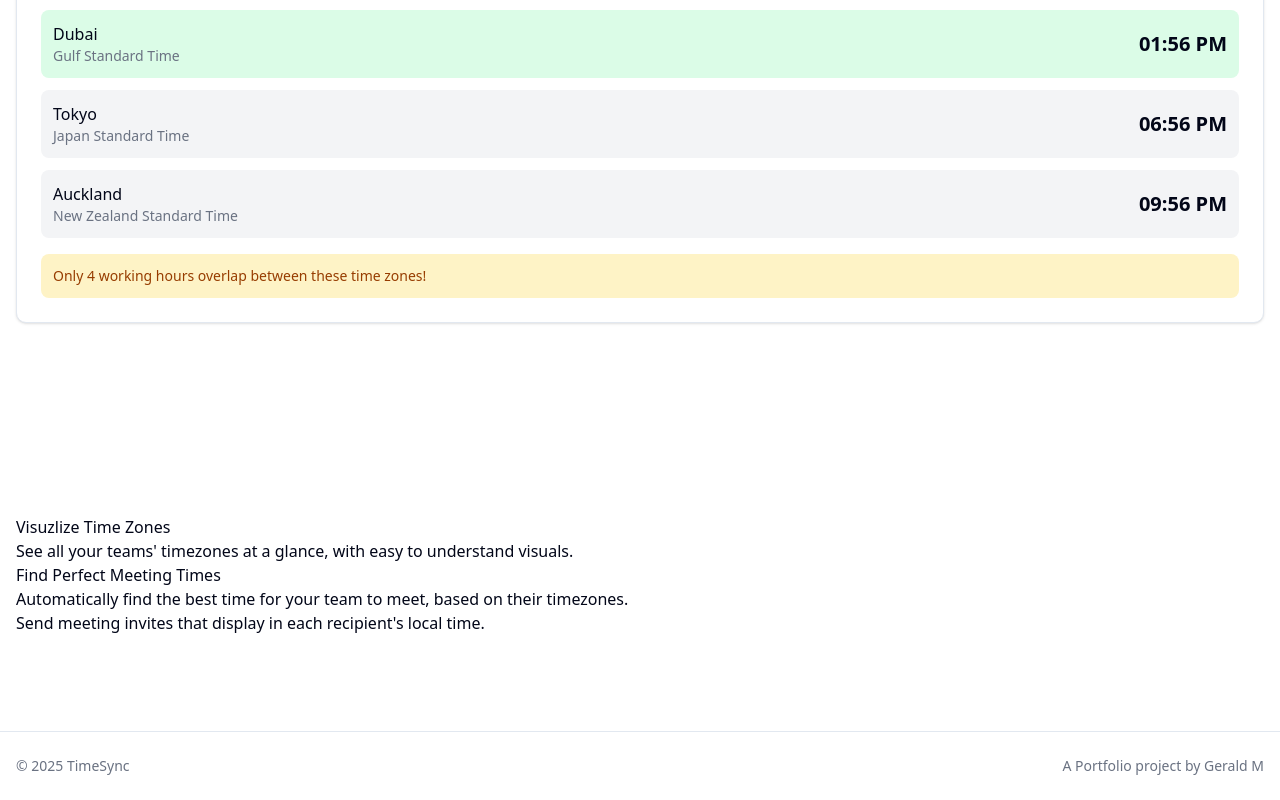
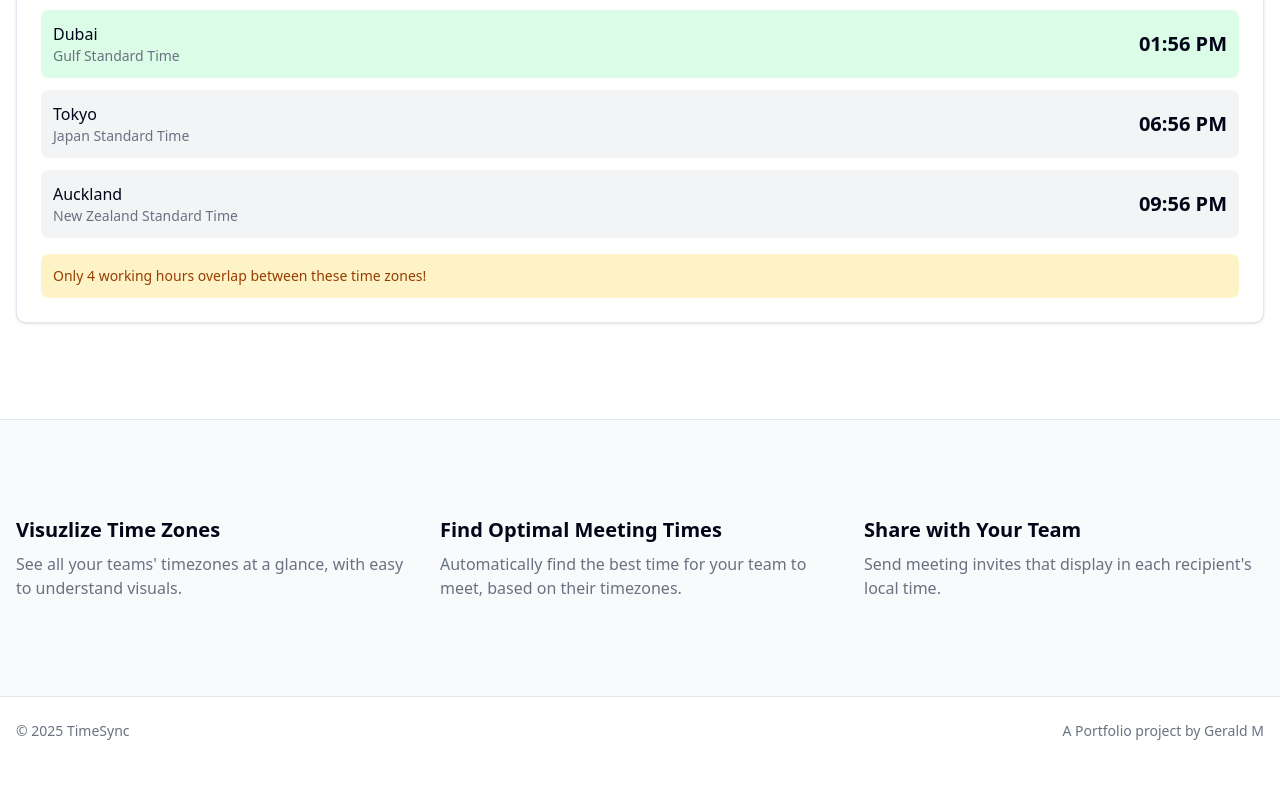
Before and after one commit to GwMamba/TimeSynch, a Next.js app: page / in a window 1280 px wide. Shown: the part 623-1423 px from the top of the page. After the commit the page ends 1388 px from the top, so only its background shows below. Built offline with nearby package versions, Linux system fonts and the light colour scheme.

Commit message:
features styling

```diff
--- a/app/page.tsx
+++ b/app/page.tsx
@@ -50,19 +50,24 @@ export default function Home() {
       </section>
 
       {/* Features Section */}
-      <section>
+      <section id="features" className="border-t bg-muted/50">
         <div className="container mx-auto px-4 py-12 md:py-24">
-          <div>
-            <h3>Visuzlize Time Zones</h3>
-            <p>
-              See all your teams' timezones at a glance, with easy to understand visuals.
-            </p>
+          <div className="grid gap-6 md:grid-cols-3">
+            <div className="space-y-2">
+              <h3 className="text-xl font-bold">Visuzlize Time Zones</h3>
+              <p className="text-gray-500 dark:text-gray-400">
+                See all your teams' timezones at a glance, with easy to understand visuals.
+              </p>
+            </div>
+            <div className="space-y-2">
+              <h3 className="text-xl font-bold">Find Optimal Meeting Times</h3>
+              <p className="text-gray-500 dark:text-gray-400">Automatically find the best time for your team to meet, based on their timezones.</p>
+            </div>
+            <div className="space-y-2">
+              <h3 className="text-xl font-bold">Share with Your Team</h3>
+              <p className="text-gray-500 dark:text-gray-400">Send meeting invites that display in each recipient's local time.</p>
+            </div>
           </div>
-          <div>
-            <h3>Find Perfect Meeting Times</h3>
-            <p>Automatically find the best time for your team to meet, based on their timezones.</p>
-          </div>
-          <div>Send meeting invites that display in each recipient's local time.</div>
         </div>
       </section>
 
```
